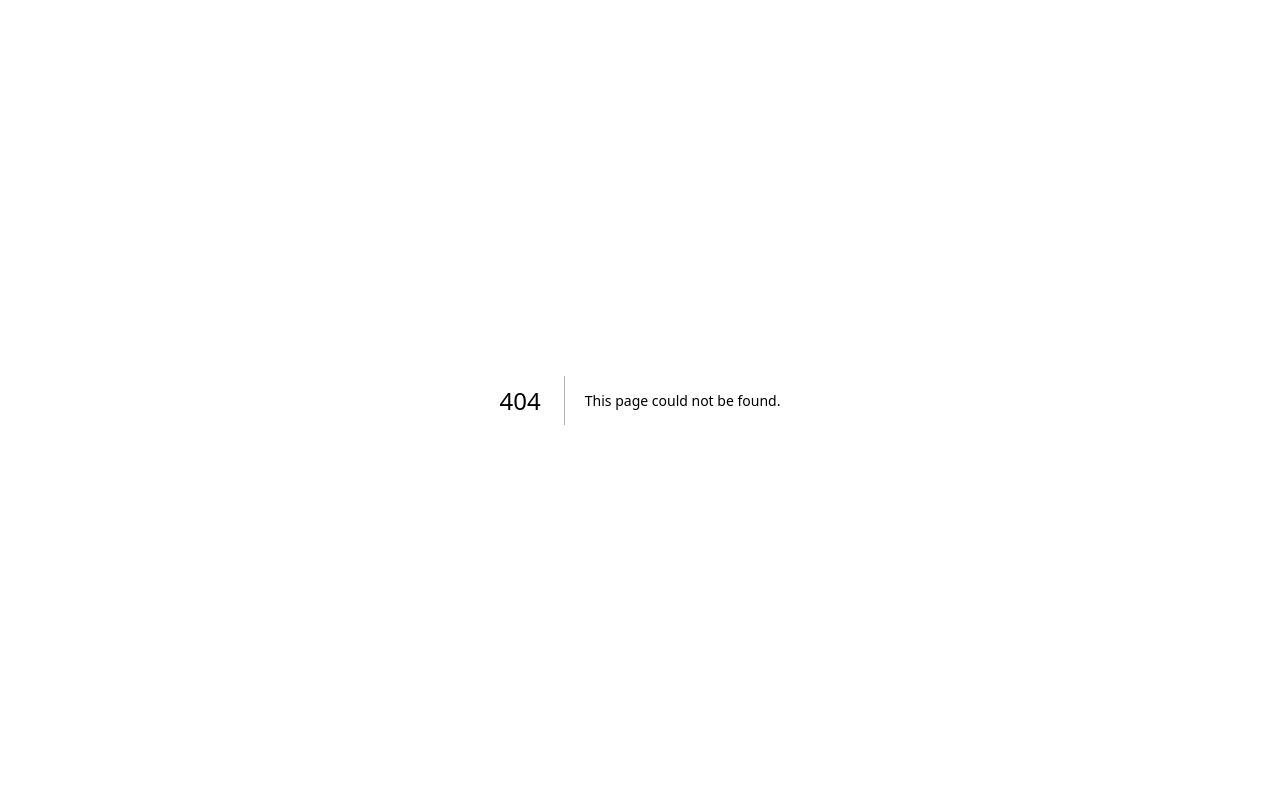
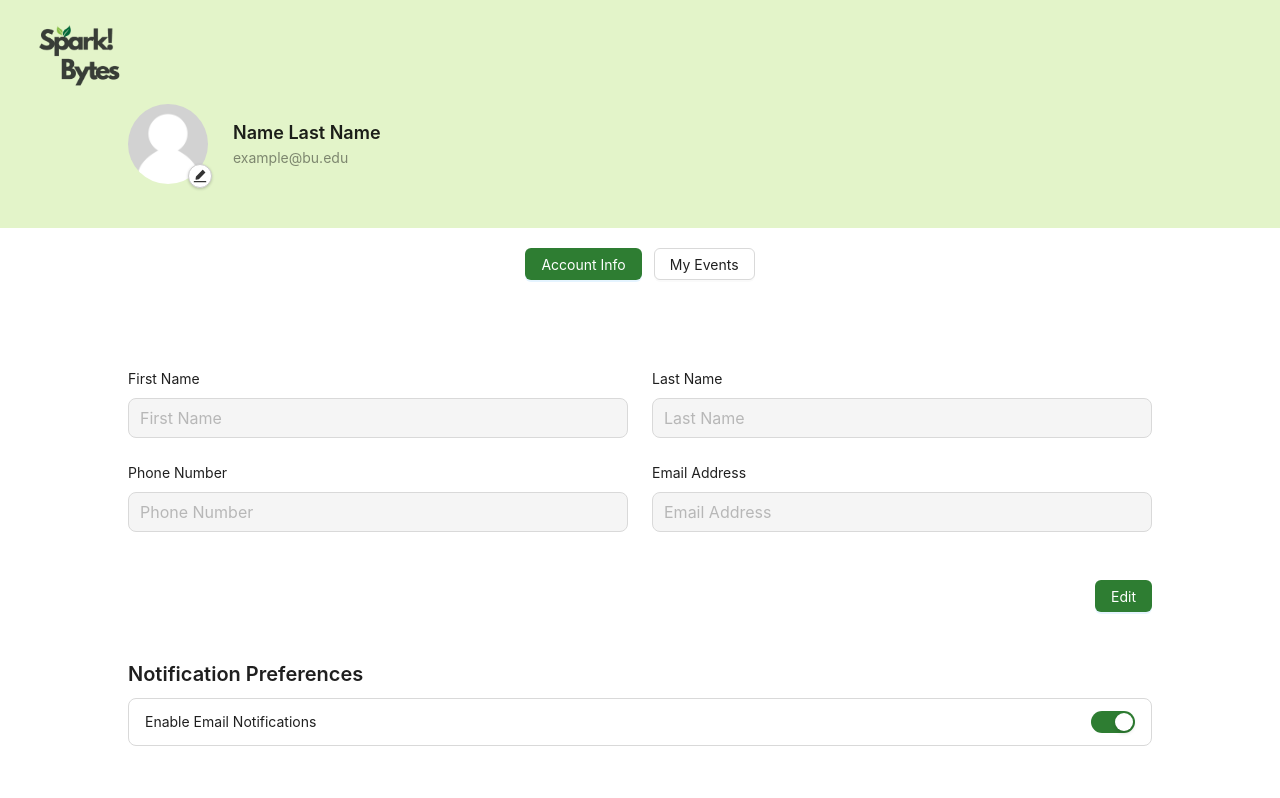
Before and after one commit to Senahilal/Spark-Bytes, a Next.js app in the folder spark-bytes/: page /profile in a window 1280 px wide. Before the commit this address had no page. Shown: the top 798 px of the page. Built offline with nearby package versions, Linux system fonts and the light colour scheme; no server answers; the database is empty; sample sign-in values are in the browser's storage.

Commit message:
Create page.tsx

```diff
--- /dev/null
+++ b/spark-bytes/src/app/profile/page.tsx
@@ -0,0 +1,14 @@
+// app/profile/page.tsx
+"use client";
+
+import dynamic from 'next/dynamic'
+
+// Dynamically import with no SSR
+const ProfilePage = dynamic(() => import('./ProfilePage'), {
+  ssr: false,
+  loading: () => <div>Loading...</div>
+})
+
+export default function Page() {
+  return <ProfilePage />
+}
```
